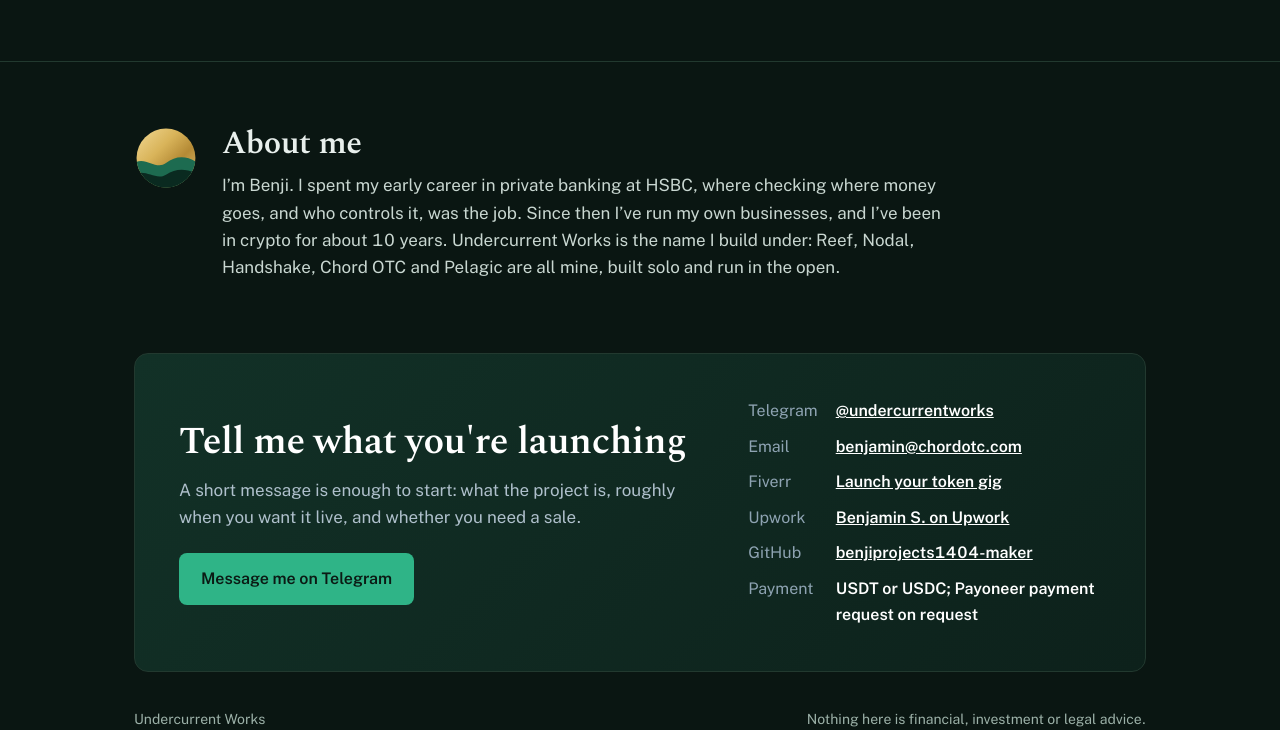
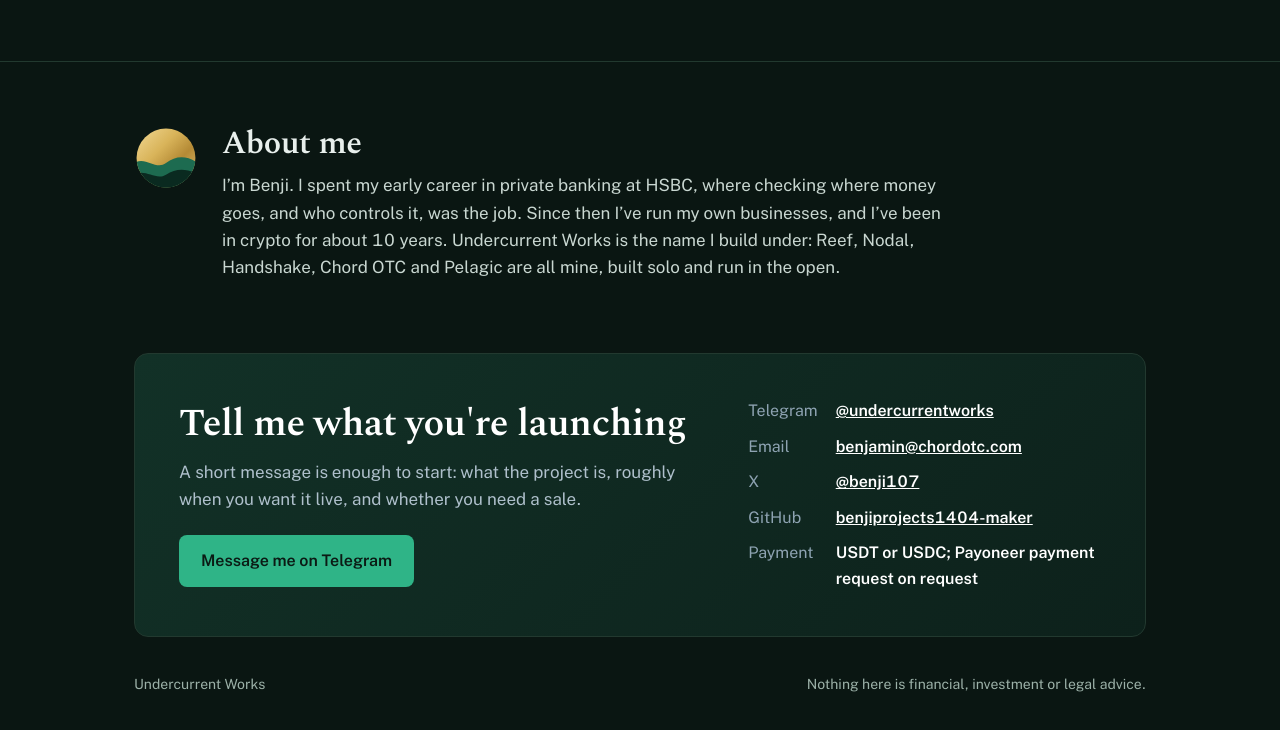
Before and after one commit to benjiprojects1404-maker/benjiprojects1404-services, a plain HTML site: page index.html in a window 1280 px wide. Shown: the part 7453-8183 px from the top of the page. Drawn offline with nearby package versions, Linux system fonts and the light colour scheme.

Commit message:
Services: contacts are Telegram, email and X only; Fiverr and Upwork removed
Co-Authored-By: Claude Opus 5.5 <noreply@anthropic.com>
Claude-Session: https://claude.ai/code/session_01F9cXhyPHqQiEussN9AmFCx

```diff
--- a/index.html
+++ b/index.html
@@ -366,7 +366,7 @@
       <div><h3>Open source by default</h3><p>Contracts are published so anyone can check them against the chain.</p></div>
       <div><h3>Plain words</h3><p>Before you sign anything, you'll know exactly what each contract does and who controls it.</p></div>
       <div><h3>One brief, one job</h3><p>I take fixed-scope work: a written brief, a price and a delivery date. Longer-term ongoing work (about 20 hours a week) is available, quoted in writing.</p></div>
-      <div><h3>Same rules on Fiverr and Upwork</h3><p>If a job starts on Fiverr or Upwork, it stays there, with that platform's scope, messages and payment protection. The ground rules above apply either way.</p></div>
+      <div><h3>Simple payment</h3><p>Paid in USDT or USDC against the written scope, or by Payoneer payment request if you prefer. No surprise extras: anything new is quoted in writing first.</p></div>
     </div>
   </div>
 </section>
@@ -407,8 +407,7 @@
     <dl>
       <dt>Telegram</dt><dd><a href="https://t.me/undercurrentworks">@undercurrentworks</a></dd>
       <dt>Email</dt><dd><a href="mailto:benjamin@chordotc.com">benjamin@chordotc.com</a></dd>
-      <dt>Fiverr</dt><dd><a href="https://www.fiverr.com/benji_projects/launch-your-token-with-locked-liquidity-on-any-evm-chain">Launch your token gig</a></dd>
-      <dt>Upwork</dt><dd><a href="https://www.upwork.com/freelancers/~01a48da5478e45e2be">Benjamin S. on Upwork</a></dd>
+      <dt>X</dt><dd><a href="https://x.com/benji107">@benji107</a></dd>
       <dt>GitHub</dt><dd><a href="https://github.com/benjiprojects1404-maker">benjiprojects1404-maker</a></dd>
       <dt>Payment</dt><dd>USDT or USDC; Payoneer payment request on request</dd>
     </dl>
```
